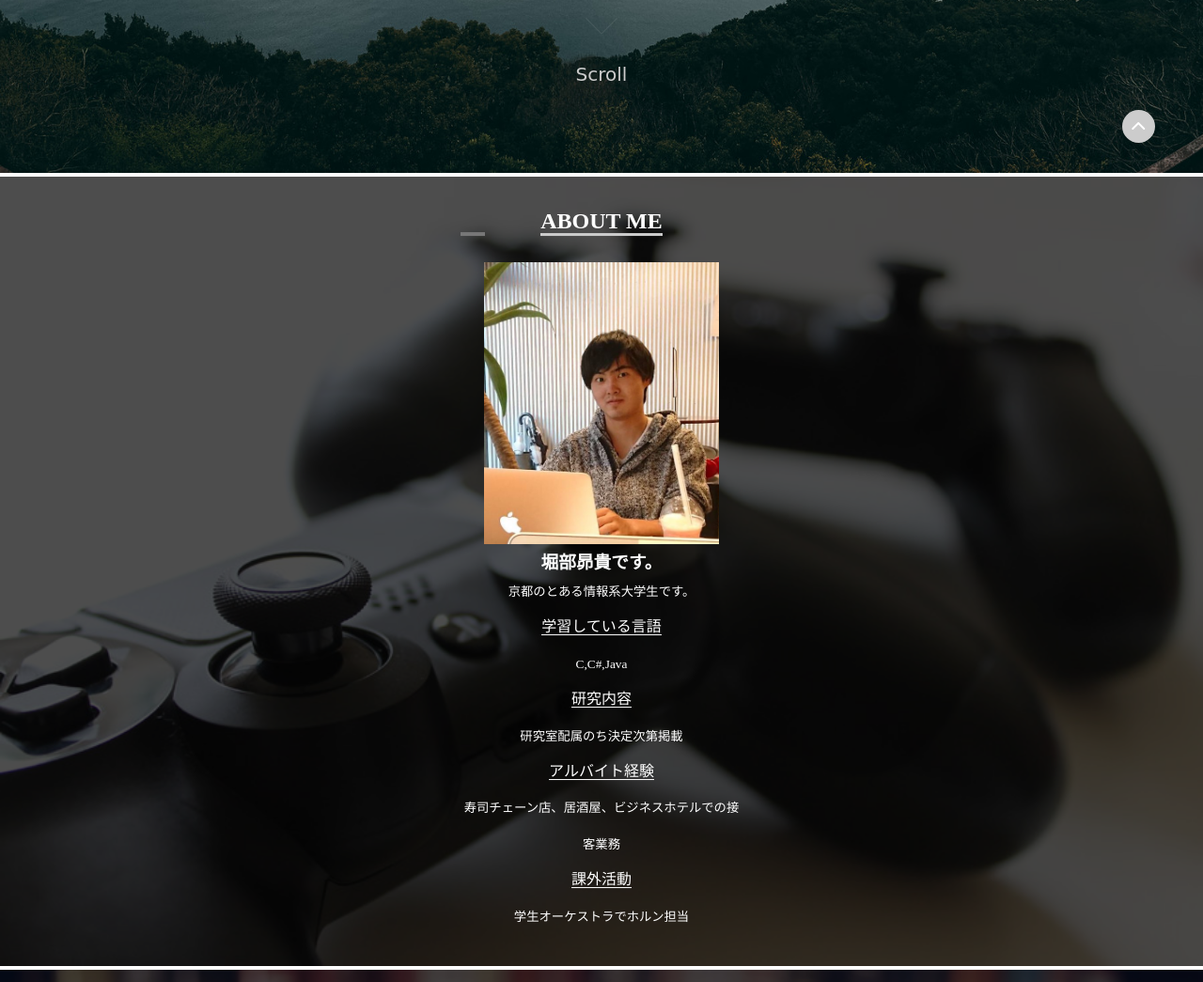
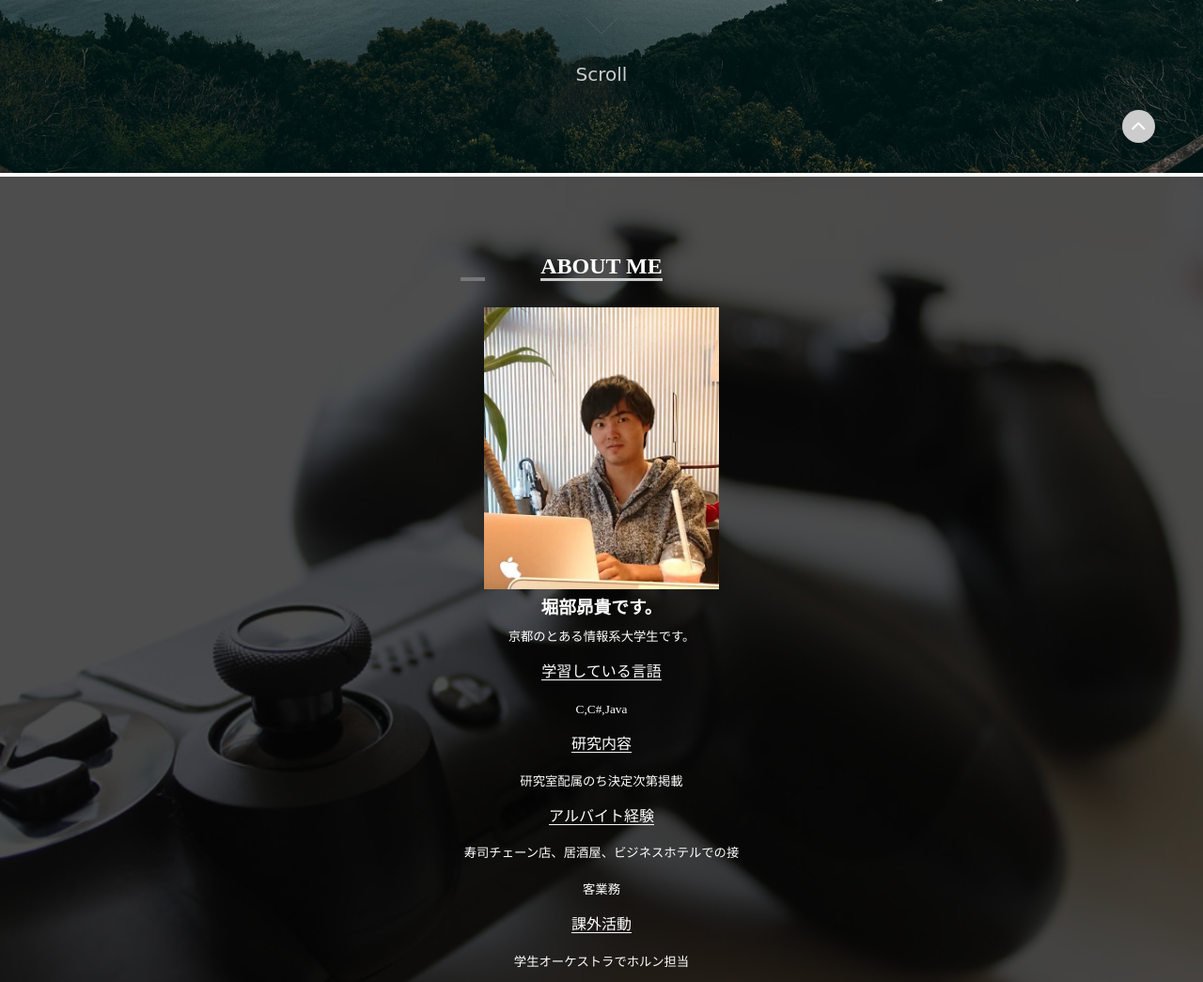
Before and after one commit to Koki1116/my-web-page, a plain HTML site: page portfolio/index.html in a window 1280 px wide. Shown: the part 616-1661 px from the top of the page at 94% size. Drawn offline with Linux system fonts and the light colour scheme.

Commit message:
レイアウト崩れ修正

```diff
--- a/portfolio/css/style.css
+++ b/portfolio/css/style.css
@@ -15,7 +15,6 @@ a{
 
 img{
   max-width: 100%;
-  min-width: 60%;
 }
 
 p{
@@ -195,13 +194,13 @@ main{
 .backimg-about{
   position: relative;
   width: 100vw;
-  height: 105vh;
+  height: 120vh;
 }
 
 
 .about-cont{
   position: absolute;
-	top: 153%;
+	top: 159%;
 	left: 50%;
 	transform: translate(-50%, -50%);
 
@@ -248,7 +247,7 @@ main{
 
 .learn-cont{
   position: absolute;
-	top: 253%;
+	top: 263%;
 	left: 50%;
 	transform: translate(-50%, -50%);
 
```
